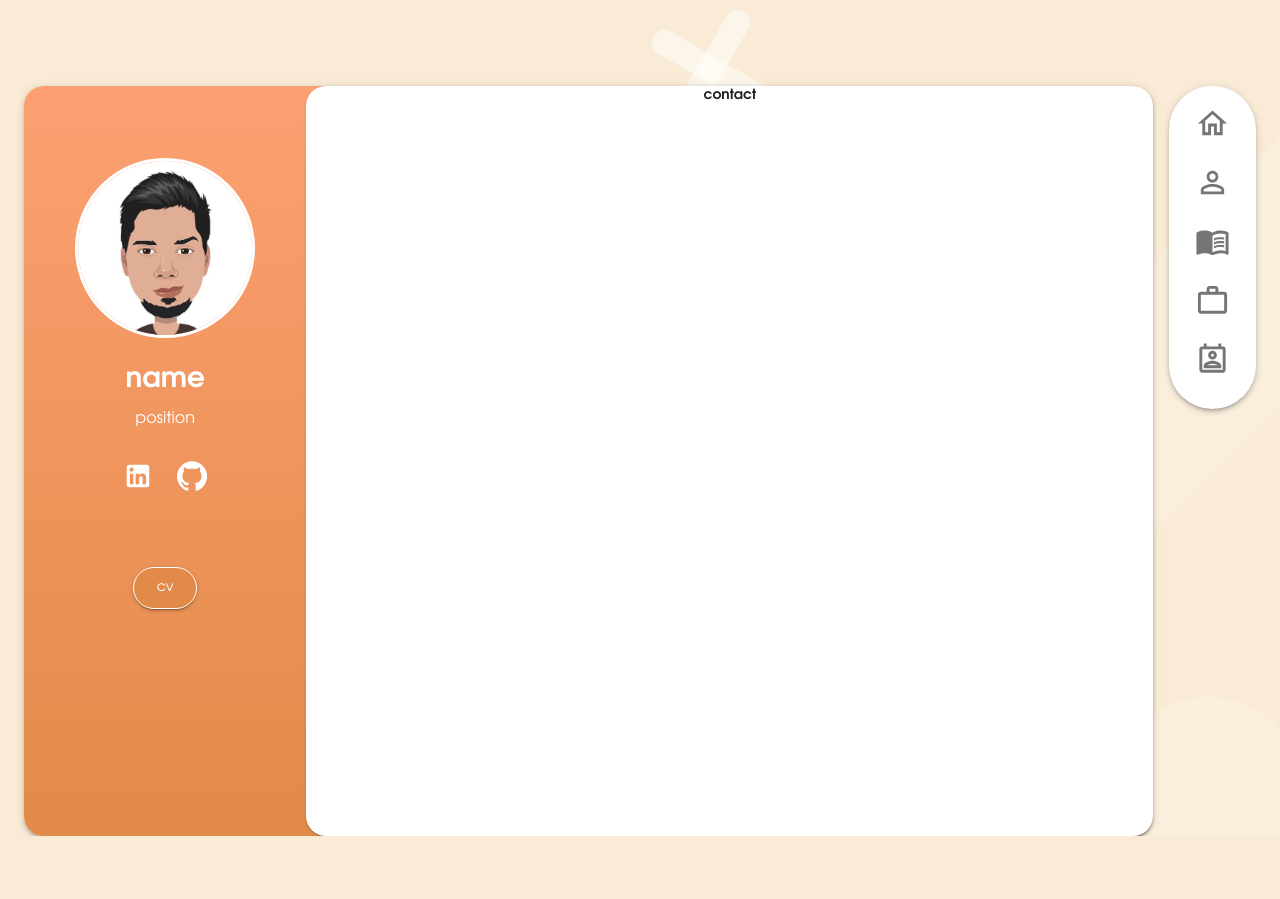
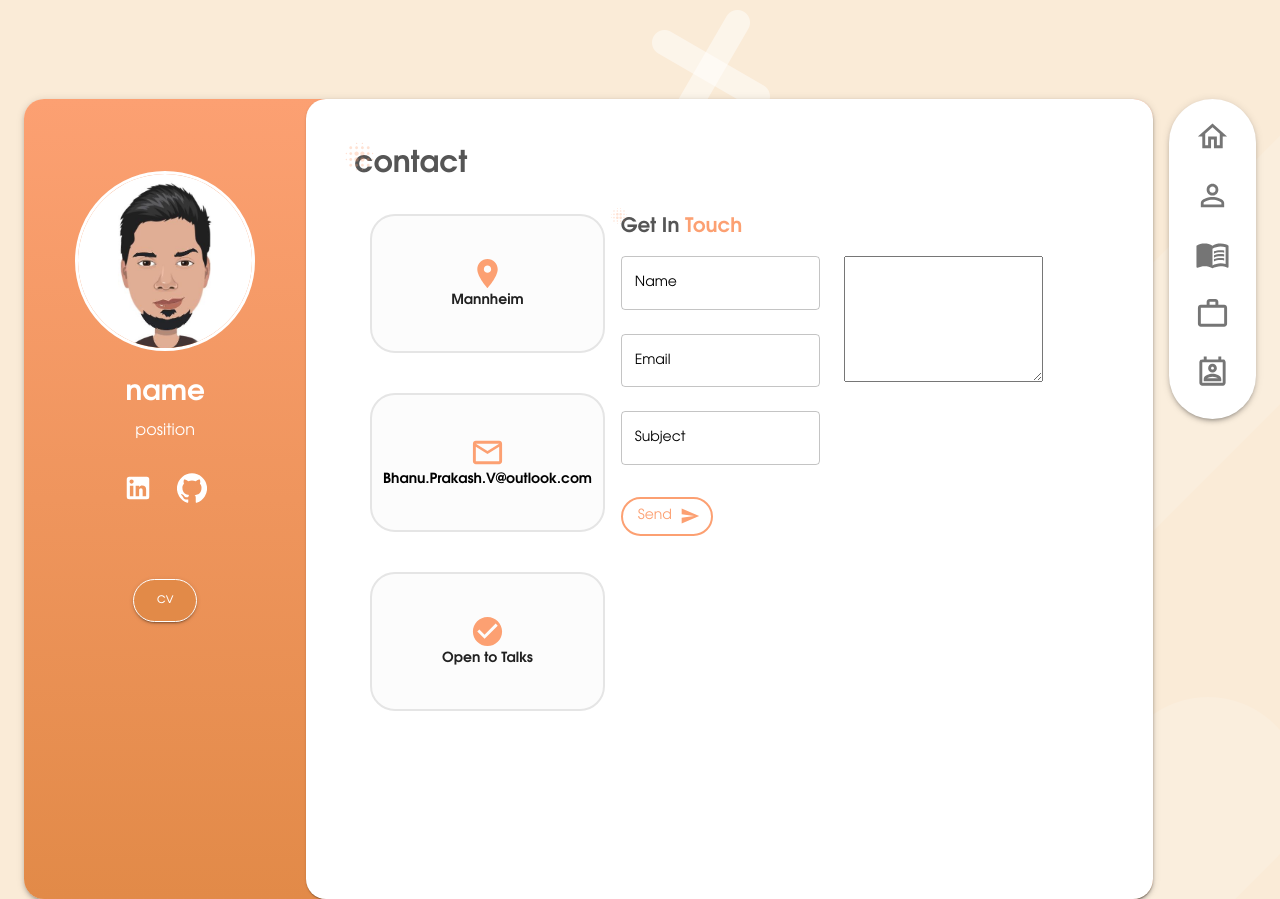
Before and after one commit to bhanu49/profile, a React (Create React App) app: page /contact in a window 1280 px wide. Before the commit the page ends 836 px from the top, so only its background shows below. Built offline with nearby package versions, Linux system fonts and the light colour scheme; no server answers.

Commit message:
contact component

```diff
--- a/public/locales/en/common.json
+++ b/public/locales/en/common.json
@@ -4,6 +4,7 @@
   "position": "Frontend-developer",
   "cv": "Download CV",
   "about": "About",
+  "contact": "Contact",
   "me": "Me",
   "what": "What",
   "residence": "Residence",
--- a/src/App.js
+++ b/src/App.js
@@ -23,7 +23,7 @@ const useStyles = makeStyles((theme) => ({
     },
   },
   wrap: {
-    marginTop: '7%',
+    marginTop: '8%',
   },
   paper: {
     width: '100%',
@@ -38,8 +38,8 @@ const useStyles = makeStyles((theme) => ({
   menu: {
     borderRadius: 50,
     marginLeft: theme.spacing(2),
-    maxHeight: '43%',
-    height: 750,
+    maxHeight: '40%',
+    height: 800,
     //maxWidth: '60%',
   },
   main: {
--- a/src/components/contact.js
+++ b/src/components/contact.js
@@ -1,24 +1,112 @@
-import { Grid, makeStyles, Paper } from '@material-ui/core';
+import { Box, Button, Grid, makeStyles, Paper, TextField } from '@material-ui/core';
+import { styles } from '../styles/common';
+import Title from './shared/title';
+import { MAIN } from '../constants/common';
+import { useTranslation } from 'react-i18next';
+import LocationOnIcon from '@material-ui/icons/LocationOn';
+import MailOutlineIcon from '@material-ui/icons/MailOutline';
+import CheckCircleIcon from '@material-ui/icons/CheckCircle';
+import { Link } from 'react-router-dom';
+import { ORANGE1 } from '../theme';
+import clsx from 'clsx';
+import { Send } from '@material-ui/icons';
 
-const useStyles = makeStyles((theme) => ({
-  root: {
-    backgroundColor: '#fff',
-    width: '100%',
-    borderRadius: 20,
-  },
-  contact: {
-    height: '100%',
-  },
-}));
+const useStyles = makeStyles((theme) => styles);
 
 const Contact = () => {
   const classes = useStyles();
-
+  const { t } = useTranslation(['common']);
+  const text = (
+    <>
+      <span> Get In</span>
+      <span style={{ color: ORANGE1 }}> Touch </span>
+    </>
+  );
+  const contactInfo = [
+    {
+      icon: <LocationOnIcon fontSize={'large'} color={'primary'} />,
+      value: 'Mannheim',
+    },
+    {
+      icon: <MailOutlineIcon fontSize={'large'} color={'primary'} />,
+      value: (
+        <Link
+          className={classes.email}
+          to="#"
+          onClick={(e) => {
+            window.location = 'mailto:Bhanu.Prakash.v@outlook.com';
+            e.preventDefault();
+          }}
+        >
+          Bhanu.Prakash.V@outlook.com
+        </Link>
+      ),
+    },
+    {
+      icon: <CheckCircleIcon fontSize={'large'} color={'primary'} />,
+      value: 'Open to Talks',
+    },
+  ];
   return (
     <Paper className={classes.root}>
-      <Grid container justify={'center'} alignItems={'flex-start'} className={classes.contact}>
-        contact
-      </Grid>
+      <div className={classes.mainWrap}>
+        <Box className={classes.box}>
+          <Title title={t('common:contact')} type={MAIN} />
+        </Box>
+
+        <Box className={clsx(classes.box, classes.contactWrap)}>
+          <Grid container spacing={2} justify={'flex-start'}>
+            <Grid item container xs={12} md={4}>
+              {contactInfo.map((item, key) => {
+                return (
+                  <Grid
+                    container
+                    key={key}
+                    justify={'center'}
+                    alignItems={'center'}
+                    direction={'column'}
+                    className={classes.cards}
+                  >
+                    {item.icon}
+                    {item.value}
+                  </Grid>
+                );
+              })}
+            </Grid>
+
+            <Grid item xs={12} md={7}>
+              <Box></Box>
+
+              <Title title={text} />
+
+              <form className={classes.contactForm}>
+                <Grid container spacing={3}>
+                  <Grid item xs={12} md={6}>
+                    <TextField label="Name" variant="outlined" className={classes.input} />
+                    <TextField label="Email" variant="outlined" className={classes.input} />
+                    <TextField label="Subject" variant="outlined" className={classes.input} />
+                  </Grid>
+
+                  <Grid item xs={12} md={6}>
+                    <textarea rows={8} className={clsx(classes.input, classes.textarea)} />
+                  </Grid>
+
+                  <Grid item container xs={12} md={12}>
+                    <Button
+                      variant="outlined"
+                      color="primary"
+                      className={classes.button}
+                      endIcon={<Send />}
+                    >
+                      Send
+                    </Button>
+                  </Grid>
+                </Grid>
+              </form>
+            </Grid>
+          </Grid>
+        </Box>
+      </div>
     </Paper>
   );
 };
--- a/src/components/resume.js
+++ b/src/components/resume.js
@@ -1,4 +1,4 @@
-import { Box, Grid, makeStyles, Paper, Typography } from '@material-ui/core';
+import { Box, Grid, makeStyles, Paper, Slide, Typography } from '@material-ui/core';
 import Title from './shared/title';
 import { MAIN } from '../constants/common';
 import { useTranslation } from 'react-i18next';
@@ -21,6 +21,7 @@ const Resume = () => {
   const { t } = useTranslation(['common']);
 
   return (
+    <Slide direction={'left'} in={true}>
       <Paper className={classes.root}>
         <div className={classes.mainWrap}>
           <Box className={classes.box}>
@@ -36,7 +37,10 @@ const Resume = () => {
                     <TimelineItem>
                       <TimelineOppositeContent>
                         <Typography variant={'body2'}>{t('common:resumePage.date1')}</Typography>
-                      <Typography variant={'body1'}> {t('common:resumePage.company1')}</Typography>
+                        <Typography variant={'body1'}>
+                          {' '}
+                          {t('common:resumePage.company1')}
+                        </Typography>
                       </TimelineOppositeContent>
 
                       <TimelineSeparator>
@@ -53,7 +57,9 @@ const Resume = () => {
                     <TimelineItem>
                       <TimelineOppositeContent>
                         <Typography variant={'body2'}> {t('common:resumePage.date2')}</Typography>
-                      <Typography variant={'body1'}>{t('common:resumePage.company2')} </Typography>
+                        <Typography variant={'body1'}>
+                          {t('common:resumePage.company2')}{' '}
+                        </Typography>
                       </TimelineOppositeContent>
 
                       <TimelineSeparator>
@@ -190,6 +196,7 @@ const Resume = () => {
           </Box>
         </div>
       </Paper>
+    </Slide>
   );
 };
 
--- a/src/styles/common.js
+++ b/src/styles/common.js
@@ -1,5 +1,4 @@
-import { ORANGE1 } from '../theme';
-import theme from '../theme';
+import theme, { GREY1, GREY2, ORANGE1 } from '../theme';
 
 export const styles = {
   root: {
@@ -7,7 +6,7 @@ export const styles = {
     width: '100%',
     borderRadius: 20,
     overflow: 'auto',
-    height: 750,
+    height: 800,
     // resume styles
     '& .MuiTimeline-root': {
       padding: 0,
@@ -58,4 +57,29 @@ export const styles = {
   skillBox: {
     marginTop: theme.spacing(1.5),
   },
+  cards: {
+    border: `solid 2px ${GREY1}`,
+    paddingTop: theme.spacing(5),
+    paddingBottom: theme.spacing(5),
+    borderRadius: 25,
+    marginBottom: theme.spacing(5),
+    backgroundColor: GREY2,
+  },
+  input: {
+    marginBottom: theme.spacing(1),
+    marginTop: theme.spacing(2),
+  },
+  contactForm: {},
+  contactWrap: {
+    marginLeft: theme.spacing(2),
+  },
+  textarea: {
+    width: '100%',
+    outlineColor: ORANGE1,
+  },
+  button: {
+    borderRadius: 25,
+    textTransform: 'none',
+    border: 'solid 2px',
+  },
 };
--- a/src/theme.js
+++ b/src/theme.js
@@ -3,6 +3,8 @@ import image from './images/img.png';
 
 export const ORANGE1 = '#fca072';
 export const ORANGE2 = '#e28a48';
+export const GREY1 = '#e5e5e5';
+export const GREY2 = '#fcfcfc';
 
 const theme = createMuiTheme({
   spacing: 8,
```
Also changed, not shown: src/components/shared/maps.js (added, +20 -0 lines). Lines whose indentation alone changed are shown as unchanged.
